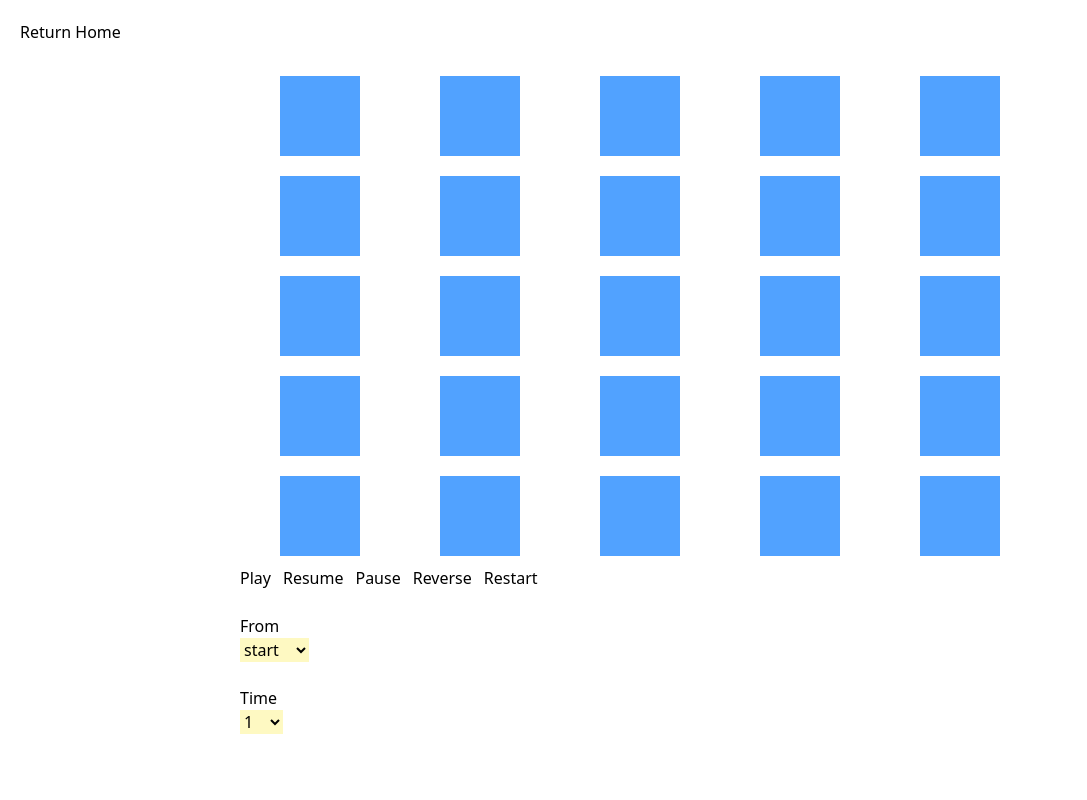
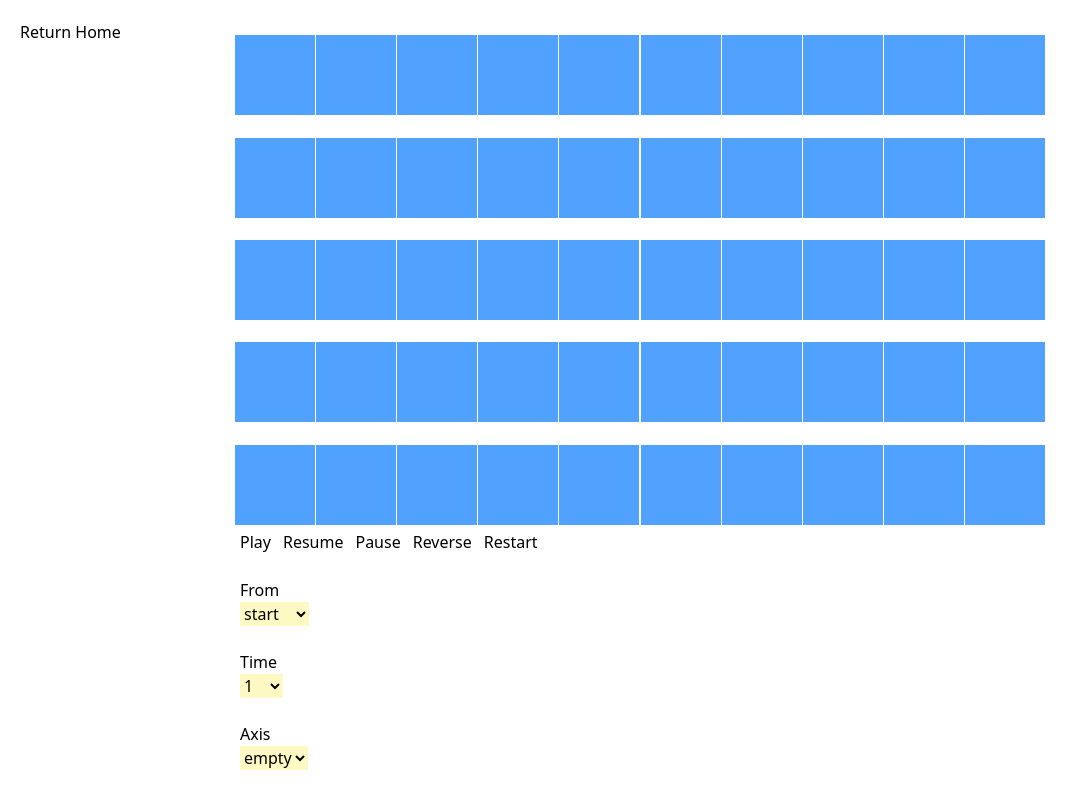
Before and after one commit to talhaceliktas/gsap-work-area, a Next.js app: page /stagger-loading in a window 1280 px wide. Shown: the whole page, without its empty margins (0-1087 px from the left). Built offline with nearby package versions, Linux system fonts and the light colour scheme.

Commit message:
updated readme.md

```diff
--- a/app/stagger-loading/page.js
+++ b/app/stagger-loading/page.js
@@ -7,6 +7,7 @@ import React, { useRef, useState } from "react";
 const Page = () => {
   const [from, setFrom] = useState("start");
   const [time, setTime] = useState(1);
+  const [axis, setAxis] = useState(null);
 
   const tweenRef = useRef();
 
@@ -15,18 +16,19 @@ const Page = () => {
       width: "36px",
       height: "36px",
       stagger: {
-        grid: [5, 5],
+        grid: [5, 10],
         from: from,
         amount: time,
+        axis: axis,
       },
       paused: true,
     });
-  }, [from, time]);
+  }, [from, time, axis]);
 
   return (
     <div>
-      <div className="grid  grid-cols-5 w-[800px] h-[500px] grid-rows-5">
-        {Array.from({ length: 25 }, (_, i) => (
+      <div className="grid gap-3 grid-cols-10 w-[800px] h-[500px] grid-rows-5">
+        {Array.from({ length: 50 }, (_, i) => (
           <div
             className="bg-blue-400 w-20 h-20 self-center justify-self-center box"
             key={i + 1}
@@ -65,6 +67,20 @@ const Page = () => {
           <option>5</option>
         </select>
       </div>
+      <div className="mt-6">
+        <p>Axis</p>
+        <select
+          className="bg-yellow-100"
+          onChange={(e) =>
+            setAxis(e.target.value === "empty" ? null : e.target.value)
+          }
+          value={axis === null ? "empty" : axis}
+        >
+          <option>empty</option>
+          <option>x</option>
+          <option>y</option>
+        </select>
+      </div>
     </div>
   );
 };
```
Also changed, not shown: 1 other file (tests, documents, lock files or other folders).
